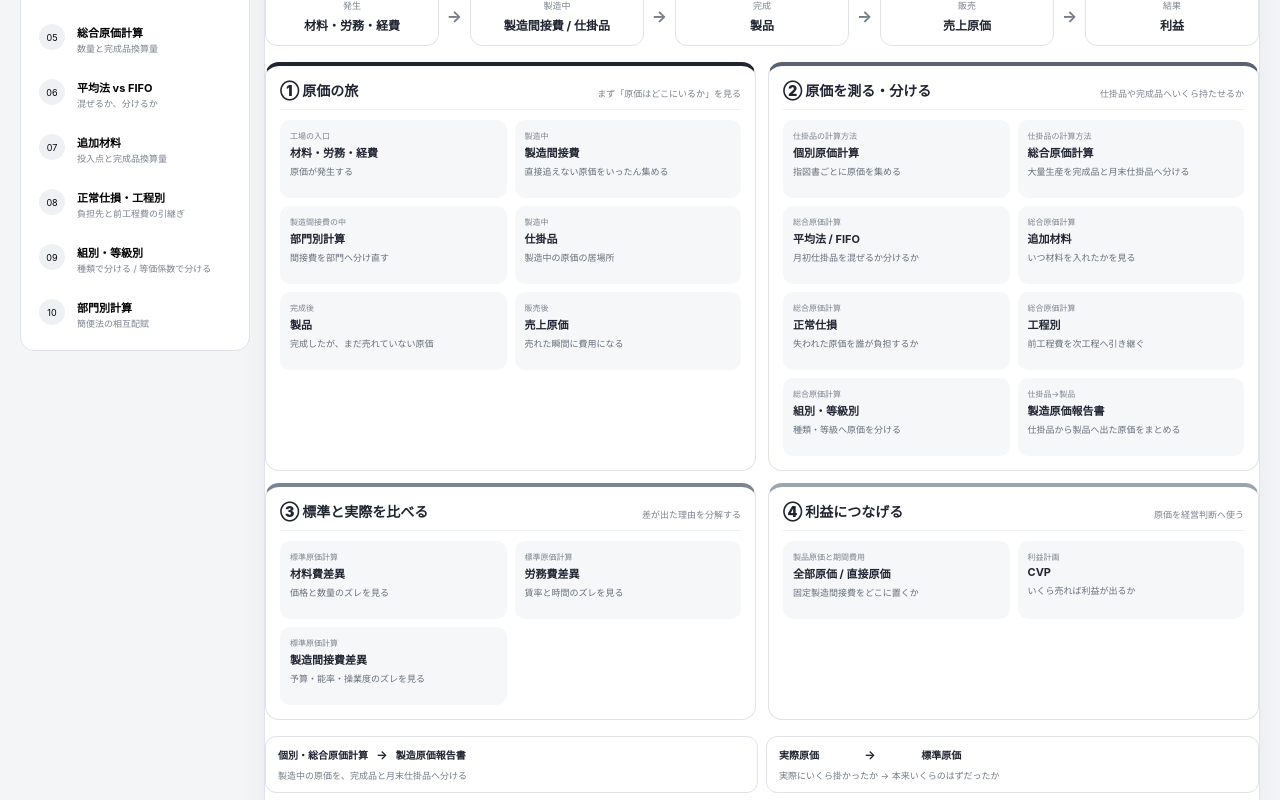
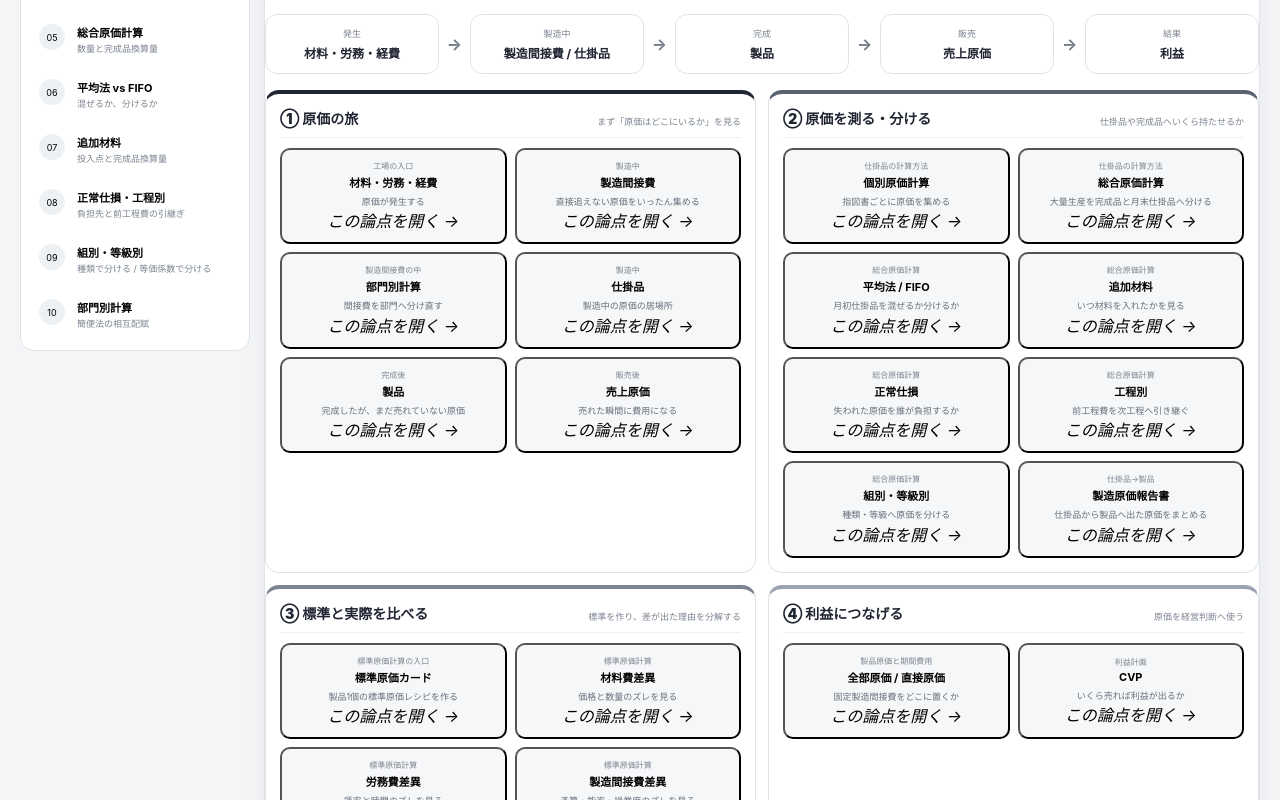
Before and after one commit to butyukunn82/boki2-cost-learning, a React (Vite) app: page / in a window 1280 px wide. Shown: the part 520-1320 px from the top of the page. Built offline with nearby package versions, Linux system fonts and the light colour scheme.

Commit message:
feat: make concept map navigate directly to each topic

```diff
--- a/src/features/CostConceptMap.tsx
+++ b/src/features/CostConceptMap.tsx
@@ -1,47 +1,52 @@
+type MapMode = 'learn' | 'lab'
+
 type Node = {
   id: string
   title: string
   plain: string
   where: string
   group: 'flow' | 'costing' | 'standard' | 'profit'
+  mode: MapMode
+  topic: string
 }
 
 const nodes: Node[] = [
-  { id: 'materials', title: '材料・労務・経費', plain: '原価が発生する', where: '工場の入口', group: 'flow' },
-  { id: 'overhead', title: '製造間接費', plain: '直接追えない原価をいったん集める', where: '製造中', group: 'flow' },
-  { id: 'department', title: '部門別計算', plain: '間接費を部門へ分け直す', where: '製造間接費の中', group: 'flow' },
-  { id: 'wip', title: '仕掛品', plain: '製造中の原価の居場所', where: '製造中', group: 'flow' },
-  { id: 'product', title: '製品', plain: '完成したが、まだ売れていない原価', where: '完成後', group: 'flow' },
-  { id: 'cogs', title: '売上原価', plain: '売れた瞬間に費用になる', where: '販売後', group: 'flow' },
-  { id: 'job', title: '個別原価計算', plain: '指図書ごとに原価を集める', where: '仕掛品の計算方法', group: 'costing' },
-  { id: 'process', title: '総合原価計算', plain: '大量生産を完成品と月末仕掛品へ分ける', where: '仕掛品の計算方法', group: 'costing' },
-  { id: 'method', title: '平均法 / FIFO', plain: '月初仕掛品を混ぜるか分けるか', where: '総合原価計算', group: 'costing' },
-  { id: 'addition', title: '追加材料', plain: 'いつ材料を入れたかを見る', where: '総合原価計算', group: 'costing' },
-  { id: 'loss', title: '正常仕損', plain: '失われた原価を誰が負担するか', where: '総合原価計算', group: 'costing' },
-  { id: 'stage', title: '工程別', plain: '前工程費を次工程へ引き継ぐ', where: '総合原価計算', group: 'costing' },
-  { id: 'grade', title: '組別・等級別', plain: '種類・等級へ原価を分ける', where: '総合原価計算', group: 'costing' },
-  { id: 'mcr', title: '製造原価報告書', plain: '仕掛品から製品へ出た原価をまとめる', where: '仕掛品→製品', group: 'costing' },
-  { id: 'material-var', title: '材料費差異', plain: '価格と数量のズレを見る', where: '標準原価計算', group: 'standard' },
-  { id: 'labor-var', title: '労務費差異', plain: '賃率と時間のズレを見る', where: '標準原価計算', group: 'standard' },
-  { id: 'oh-var', title: '製造間接費差異', plain: '予算・能率・操業度のズレを見る', where: '標準原価計算', group: 'standard' },
-  { id: 'direct', title: '全部原価 / 直接原価', plain: '固定製造間接費をどこに置くか', where: '製品原価と期間費用', group: 'profit' },
-  { id: 'cvp', title: 'CVP', plain: 'いくら売れば利益が出るか', where: '利益計画', group: 'profit' },
+  { id: 'materials', title: '材料・労務・経費', plain: '原価が発生する', where: '工場の入口', group: 'flow', mode: 'learn', topic: 'journey' },
+  { id: 'overhead', title: '製造間接費', plain: '直接追えない原価をいったん集める', where: '製造中', group: 'flow', mode: 'learn', topic: 'journey' },
+  { id: 'department', title: '部門別計算', plain: '間接費を部門へ分け直す', where: '製造間接費の中', group: 'flow', mode: 'learn', topic: 'department' },
+  { id: 'wip', title: '仕掛品', plain: '製造中の原価の居場所', where: '製造中', group: 'flow', mode: 'learn', topic: 'journey' },
+  { id: 'product', title: '製品', plain: '完成したが、まだ売れていない原価', where: '完成後', group: 'flow', mode: 'learn', topic: 'journey' },
+  { id: 'cogs', title: '売上原価', plain: '売れた瞬間に費用になる', where: '販売後', group: 'flow', mode: 'learn', topic: 'journey' },
+  { id: 'job', title: '個別原価計算', plain: '指図書ごとに原価を集める', where: '仕掛品の計算方法', group: 'costing', mode: 'learn', topic: 'job-order' },
+  { id: 'process', title: '総合原価計算', plain: '大量生産を完成品と月末仕掛品へ分ける', where: '仕掛品の計算方法', group: 'costing', mode: 'learn', topic: 'process' },
+  { id: 'method', title: '平均法 / FIFO', plain: '月初仕掛品を混ぜるか分けるか', where: '総合原価計算', group: 'costing', mode: 'learn', topic: 'methods' },
+  { id: 'addition', title: '追加材料', plain: 'いつ材料を入れたかを見る', where: '総合原価計算', group: 'costing', mode: 'learn', topic: 'additional-material' },
+  { id: 'loss', title: '正常仕損', plain: '失われた原価を誰が負担するか', where: '総合原価計算', group: 'costing', mode: 'learn', topic: 'spoilage-process' },
+  { id: 'stage', title: '工程別', plain: '前工程費を次工程へ引き継ぐ', where: '総合原価計算', group: 'costing', mode: 'learn', topic: 'spoilage-process' },
+  { id: 'grade', title: '組別・等級別', plain: '種類・等級へ原価を分ける', where: '総合原価計算', group: 'costing', mode: 'learn', topic: 'group-grade' },
+  { id: 'mcr', title: '製造原価報告書', plain: '仕掛品から製品へ出た原価をまとめる', where: '仕掛品→製品', group: 'costing', mode: 'learn', topic: 'mcr' },
+  { id: 'standard-card', title: '標準原価カード', plain: '製品1個の標準原価レシピを作る', where: '標準原価計算の入口', group: 'standard', mode: 'lab', topic: 'standard-card' },
+  { id: 'material-var', title: '材料費差異', plain: '価格と数量のズレを見る', where: '標準原価計算', group: 'standard', mode: 'lab', topic: 'material-variance' },
+  { id: 'labor-var', title: '労務費差異', plain: '賃率と時間のズレを見る', where: '標準原価計算', group: 'standard', mode: 'lab', topic: 'labor-variance' },
+  { id: 'oh-var', title: '製造間接費差異', plain: '予算・能率・操業度のズレを見る', where: '標準原価計算', group: 'standard', mode: 'lab', topic: 'overhead-variance' },
+  { id: 'direct', title: '全部原価 / 直接原価', plain: '固定製造間接費をどこに置くか', where: '製品原価と期間費用', group: 'profit', mode: 'lab', topic: 'direct-costing' },
+  { id: 'cvp', title: 'CVP', plain: 'いくら売れば利益が出るか', where: '利益計画', group: 'profit', mode: 'lab', topic: 'cvp' },
 ]
 
 const groups = [
   { key: 'flow', title: '① 原価の旅', description: 'まず「原価はどこにいるか」を見る' },
   { key: 'costing', title: '② 原価を測る・分ける', description: '仕掛品や完成品へいくら持たせるか' },
-  { key: 'standard', title: '③ 標準と実際を比べる', description: '差が出た理由を分解する' },
+  { key: 'standard', title: '③ 標準と実際を比べる', description: '標準を作り、差が出た理由を分解する' },
   { key: 'profit', title: '④ 利益につなげる', description: '原価を経営判断へ使う' },
 ] as const
 
-export default function CostConceptMap() {
+export default function CostConceptMap({ onNavigate }: { onNavigate: (mode: MapMode, topic: string) => void }) {
   return <section className="concept-map panel">
     <header className="lab-heading">
       <div>
         <p className="eyebrow">全体地図</p>
         <h2>工業簿記で「今どこ？」を見失わない</h2>
-        <p>論点をバラバラに暗記しません。<strong>原価が生まれる → 製造中に集まる → 完成する → 売れる → 差を分析する → 利益計画に使う</strong>という1本の世界に置きます。</p>
+        <p>論点をバラバラに暗記しません。<strong>原価が生まれる → 製造中に集まる → 完成する → 売れる → 差を分析する → 利益計画に使う</strong>という1本の世界に置きます。カードをタップすると、その論点へ移動します。</p>
       </div>
       <div className="lab-location">
         <span>どこ？</span><strong>工業簿記・原価計算の全体</strong>
@@ -66,18 +71,19 @@ export default function CostConceptMap() {
       {groups.map((group) => <article key={group.key} className={`concept-group ${group.key}`}>
         <header><span>{group.title}</span><small>{group.description}</small></header>
         <div className="concept-node-grid">
-          {nodes.filter((node) => node.group === group.key).map((node) => <div key={node.id} className="concept-node">
+          {nodes.filter((node) => node.group === group.key).map((node) => <button type="button" key={node.id} className="concept-node" onClick={() => onNavigate(node.mode, node.topic)}>
             <span>{node.where}</span>
             <strong>{node.title}</strong>
             <p>{node.plain}</p>
-          </div>)}
+            <em>この論点を開く →</em>
+          </button>)}
         </div>
       </article>)}
     </div>
 
     <div className="concept-bridges">
       <Bridge from="個別・総合原価計算" to="製造原価報告書" text="製造中の原価を、完成品と月末仕掛品へ分ける" />
-      <Bridge from="実際原価" to="標準原価" text="実際にいくら掛かったか → 本来いくらのはずだったか" />
+      <Bridge from="標準原価カード" to="差異分析" text="1個の標準を作る → SQ・SHを出す → 実際と比べる" />
       <Bridge from="差異分析" to="改善" text="差がある → 価格・数量・時間・操業度など原因へ分解" />
       <Bridge from="直接原価計算" to="CVP" text="変動費と固定費を分ける → 利益計画へ使う" />
     </div>
```
